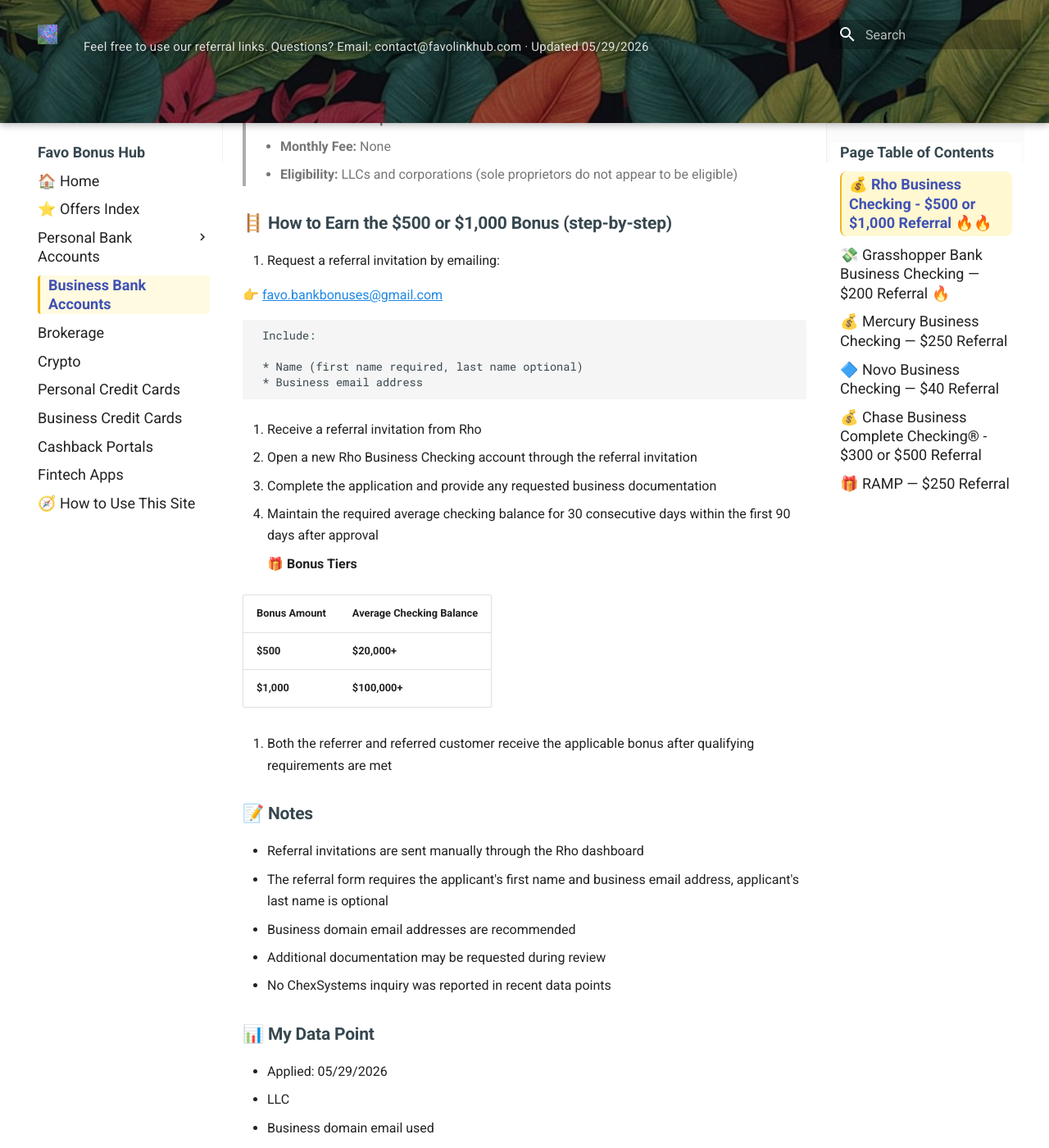
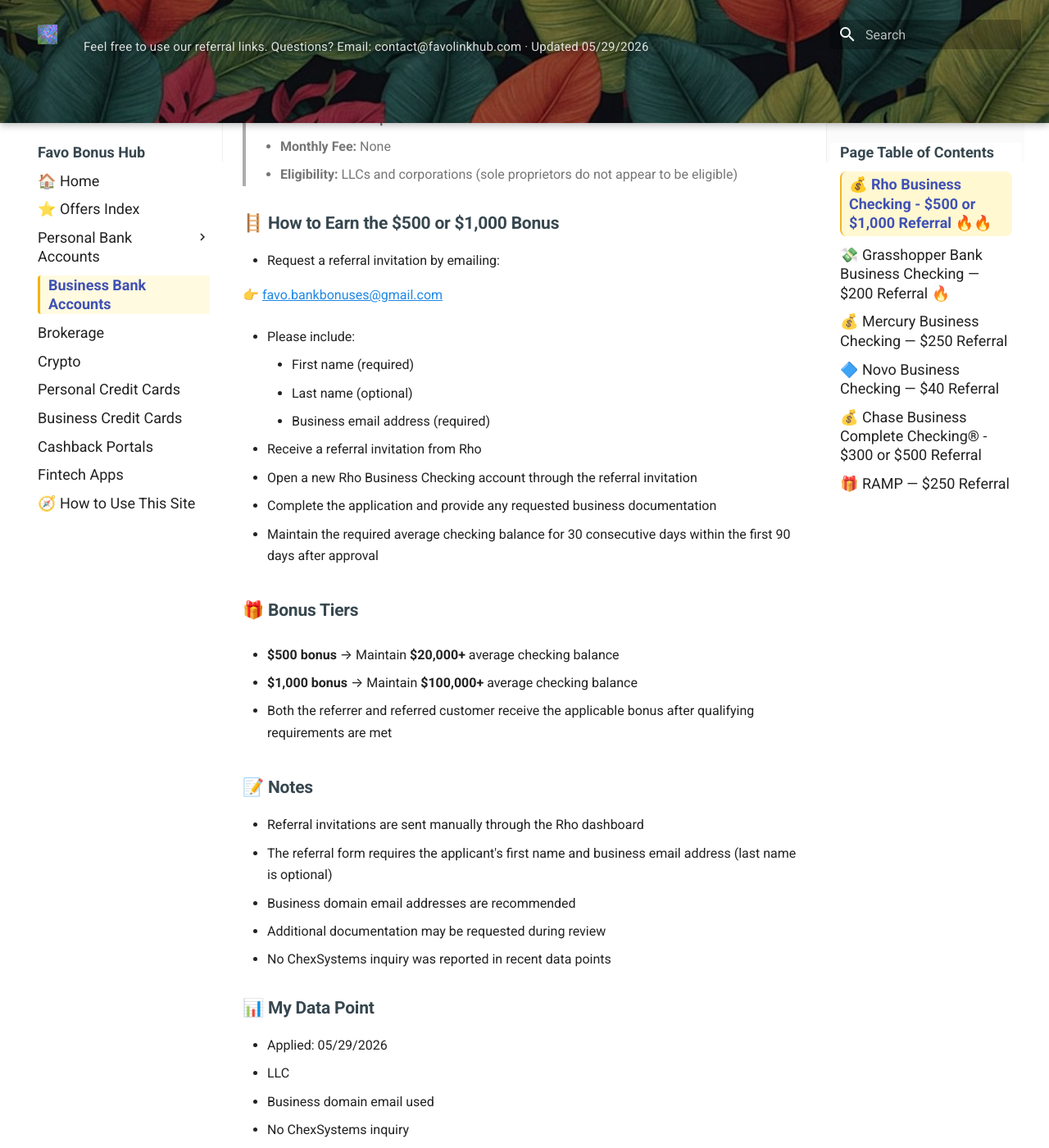
Before and after one commit to whispersofzephyr/favolinkhub-site, an MkDocs documentation site: the page built from docs/business-bank.md, in a window 1280 px wide and 1400 px high, scrolled down 520 px. Shown: the whole window at 82% size. Built offline with MkDocs 1.6.1 and Material for MkDocs 9.7.7, drawn with Linux system fonts in a browser that asks for light colours; some of the changed text lies outside the part shown.

Commit message:
Update business-bank.md

```diff
--- a/docs/business-bank.md
+++ b/docs/business-bank.md
@@ -10,58 +10,62 @@
 
 > **Quick Summary**
 >
-> * **Bonus:** **$500** or **$1,000**
-> * **Account:** Rho Business Checking
-> * **Deposit Requirement:** $20,000+ or $100,000+ average checking balance
-> * **Holding Period:** 30 consecutive days
-> * **Transactions Required:** None
-> * **Monthly Fee:** None
-> * **Eligibility:** LLCs and corporations (sole proprietors do not appear to be eligible)
+> - **Bonus:** **$500** or **$1,000**
+> - **Account:** Rho Business Checking
+> - **Deposit Requirement:** $20,000+ or $100,000+ average checking balance
+> - **Holding Period:** 30 consecutive days
+> - **Transactions Required:** None
+> - **Monthly Fee:** None
+> - **Eligibility:** LLCs and corporations (sole proprietors do not appear to be eligible)
 
-### 🪜 How to Earn the $500 or $1,000 Bonus (step-by-step)
+### 🪜 How to Earn the $500 or $1,000 Bonus
 
-1. Request a referral invitation by emailing:
+- Request a referral invitation by emailing:
 
-   👉 **[favo.bankbonuses@gmail.com](mailto:favo.bankbonuses@gmail.com)**
+  👉 **[favo.bankbonuses@gmail.com](mailto:favo.bankbonuses@gmail.com)**
 
-     Include:
+- Please include:
 
-     * Name (first name required, last name optional)
-     * Business email address
+    - First name (required)
+    - Last name (optional)
+    - Business email address (required)
 
-2. Receive a referral invitation from Rho
+- Receive a referral invitation from Rho
 
-3. Open a new Rho Business Checking account through the referral invitation
+- Open a new Rho Business Checking account through the referral invitation
 
-4. Complete the application and provide any requested business documentation
+- Complete the application and provide any requested business documentation
 
-5. Maintain the required average checking balance for 30 consecutive days within the first 90 days after approval
+- Maintain the required average checking balance for 30 consecutive days within the first 90 days after approval
 
-     **🎁 Bonus Tiers**
+### 🎁 Bonus Tiers
 
-   | Bonus Amount | Average Checking Balance |
-   | ------------ | ------------------------ |
-   | **$500**     | **$20,000+**             |
-   | **$1,000**   | **$100,000+**            |
+- **$500 bonus** → Maintain **$20,000+** average checking balance
 
-6. Both the referrer and referred customer receive the applicable bonus after qualifying requirements are met
+- **$1,000 bonus** → Maintain **$100,000+** average checking balance
+
+- Both the referrer and referred customer receive the applicable bonus after qualifying requirements are met
 
 ### 📝 Notes
 
-* Referral invitations are sent manually through the Rho dashboard
-* The referral form requires the applicant's first name and business email address, applicant's last name is optional
-* Business domain email addresses are recommended
-* Additional documentation may be requested during review
-* No ChexSystems inquiry was reported in recent data points
+- Referral invitations are sent manually through the Rho dashboard
+- The referral form requires the applicant's first name and business email address (last name is optional)
+- Business domain email addresses are recommended
+- Additional documentation may be requested during review
+- No ChexSystems inquiry was reported in recent data points
 
 ### 📊 My Data Point
 
-* Applied: 05/29/2026
-* LLC
-* Business domain email used
-* Requested additional documentation (bank statement, SSN verification, business activity description)
-* Approved the same day
-* Referral function became available immediately after approval
+- Applied: 05/29/2026
+- LLC
+- Business domain email used
+- No ChexSystems inquiry
+- Requested additional documentation:
+    - Recent business bank statement
+    - SSN verification document
+    - Business activity description
+- Approved the same day
+- Referral function became available immediately after approval
 
 --8<-- "snippets/back-to-list.md"
 
```
